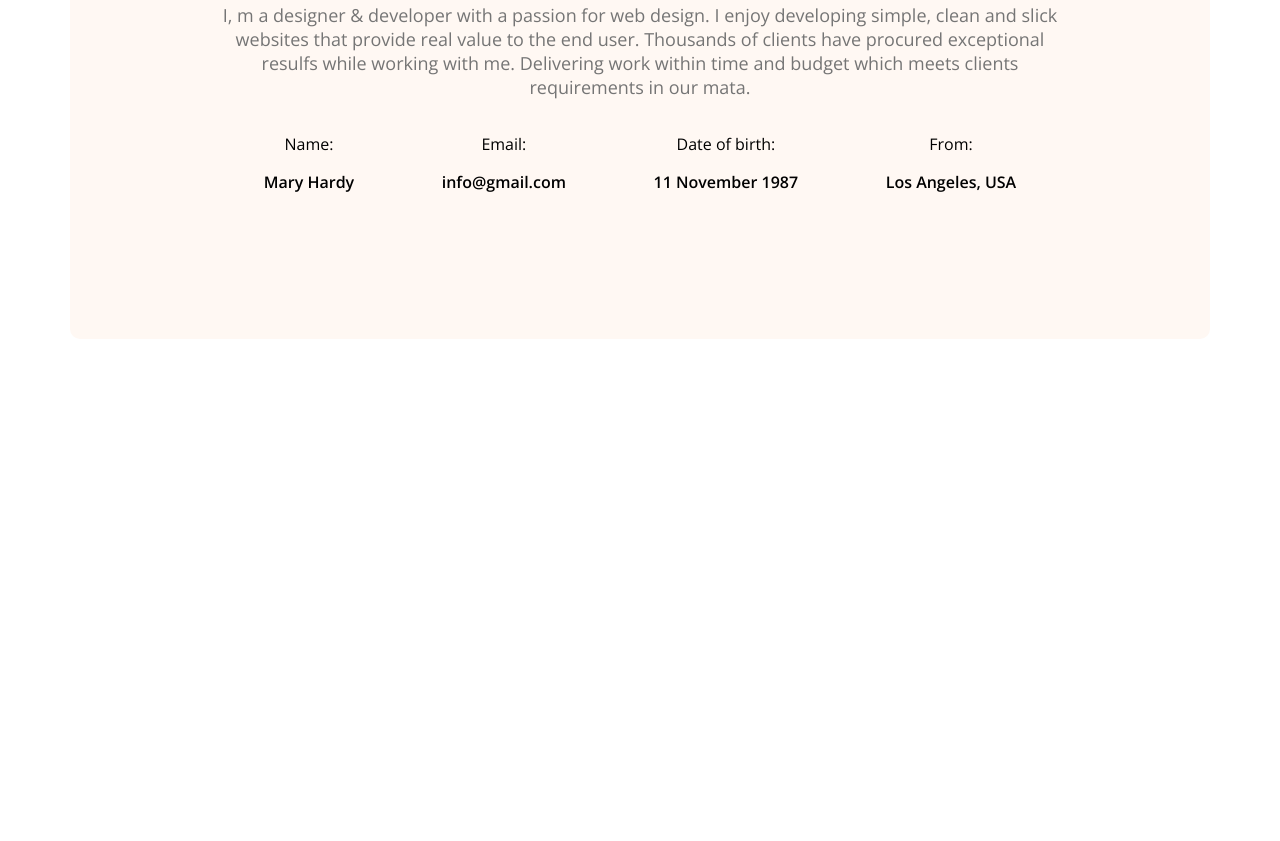
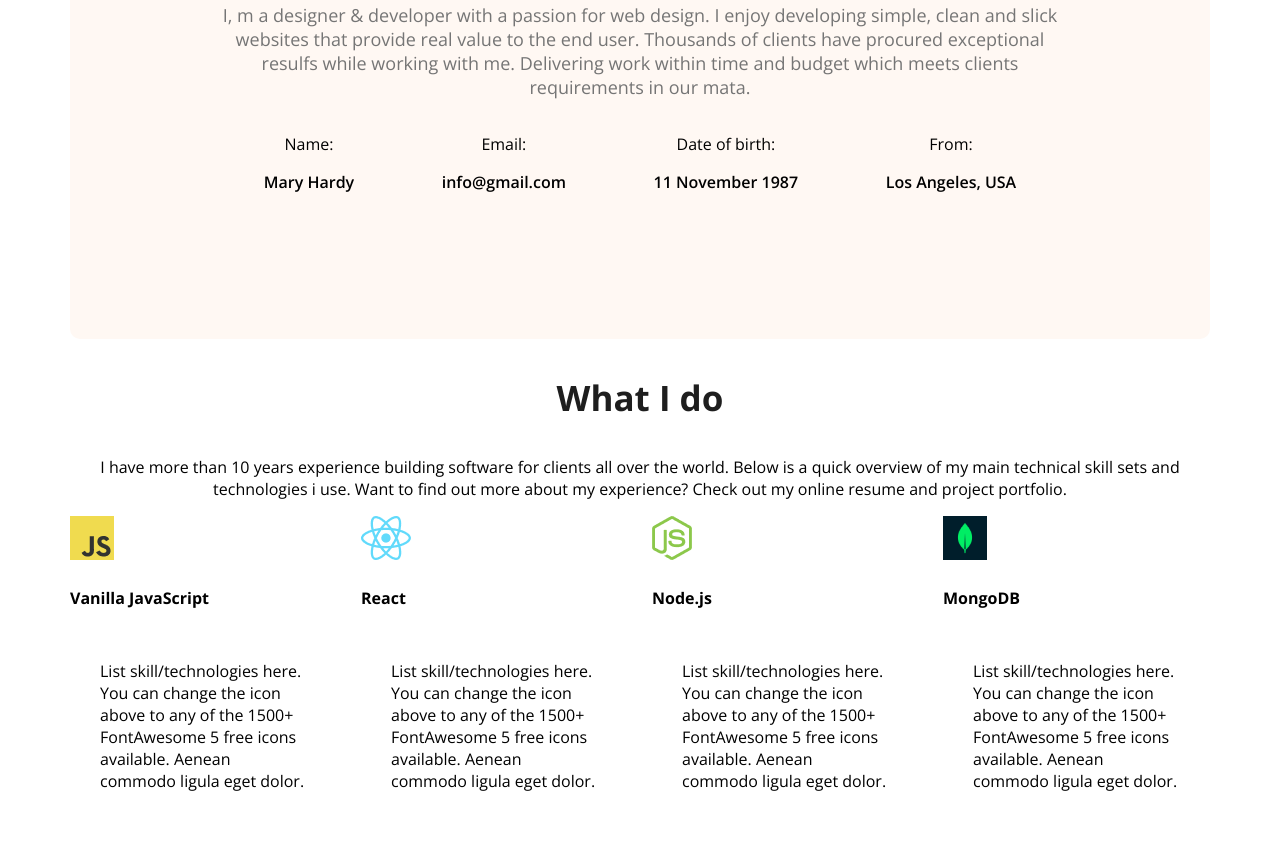
Before and after one commit to muin99/web-using-protfolio, a plain HTML site: page index.html in a window 1280 px wide. Shown: the part 1266-2107 px from the top of the page. Before the commit the page ends 1613 px from the top, so only its background shows below. Drawn offline with nearby package versions, Linux system fonts and the light colour scheme.

Commit message:
Added java , react , mongodb etc

```diff
--- a/index.html
+++ b/index.html
@@ -63,6 +63,43 @@
                 </div>
             </div>
         </section>
+        <!-- What I do section start -->
+        <section class="skills">
+            <h3 class="section-title text-center">What I do</h3>
+            <p class="section description text-center">I have more than 10 years experience building software for
+                clients all over
+                the world. Below is a quick overview of my main technical skill sets and technologies i use. Want to
+                find out more about my experience? Check out my online resume and project portfolio.</p>
+                <div class="skills-container">
+                    <div class="skill">
+                        <img src="images/icons/js.png" alt="">
+                        <h4 class="skill-title">Vanilla JavaScript</h4>
+                        <p class="skill-description">List skill/technologies here. You can change the icon above to any of the
+                            1500+ FontAwesome 5 free icons available. Aenean commodo ligula eget dolor.</p>
+                    </div>
+                    <div class="skill">
+                        <img src="images/icons/react.png" alt="react">
+                        <h4 class="skill-title">React</h4>
+                        <p class="skill-description">List skill/technologies here. You can change the icon above to any of the
+                            1500+ FontAwesome 5 free icons available. Aenean commodo ligula eget dolor.</p>
+                    </div>
+                    <div class="skill">
+                        <img src="images/icons/nodejs.png" alt="">
+                        <h4 class="skill-title">Node.js</h4>
+                        <p class="skill-description">List skill/technologies here. You can change the icon above to any of the
+                            1500+ FontAwesome 5 free icons available. Aenean commodo ligula eget dolor.</p>
+                    </div>
+                    <div class="skill">
+                        <img src="images/icons/mongo.png" alt="">
+                        <h4 class="skill-title">MongoDB</h4>
+                        <p class="skill-description">List skill/technologies here. You can change the icon above to any of the
+                            1500+ FontAwesome 5 free icons available. Aenean commodo ligula eget dolor.</p>
+                    </div>
+                </div>
+
+
+        </section>
+
     </main>
     <footer>
 
--- a/style/style.css
+++ b/style/style.css
@@ -34,6 +34,9 @@
 .secondary-bg{
     background-color: #FFF8F3;
 
+}
+.text-center{
+    text-align: center;
 }
 /* Header */
 .header{
@@ -120,3 +123,11 @@ main{
 .item-disc{
     font-weight: 600;
 }
+/* skills section styles */
+.skills-container{
+display: flex;
+gap: 24px;
+}
+.skill-description{
+    padding: 30px;
+}
```
Lines whose indentation alone changed are shown as unchanged.
